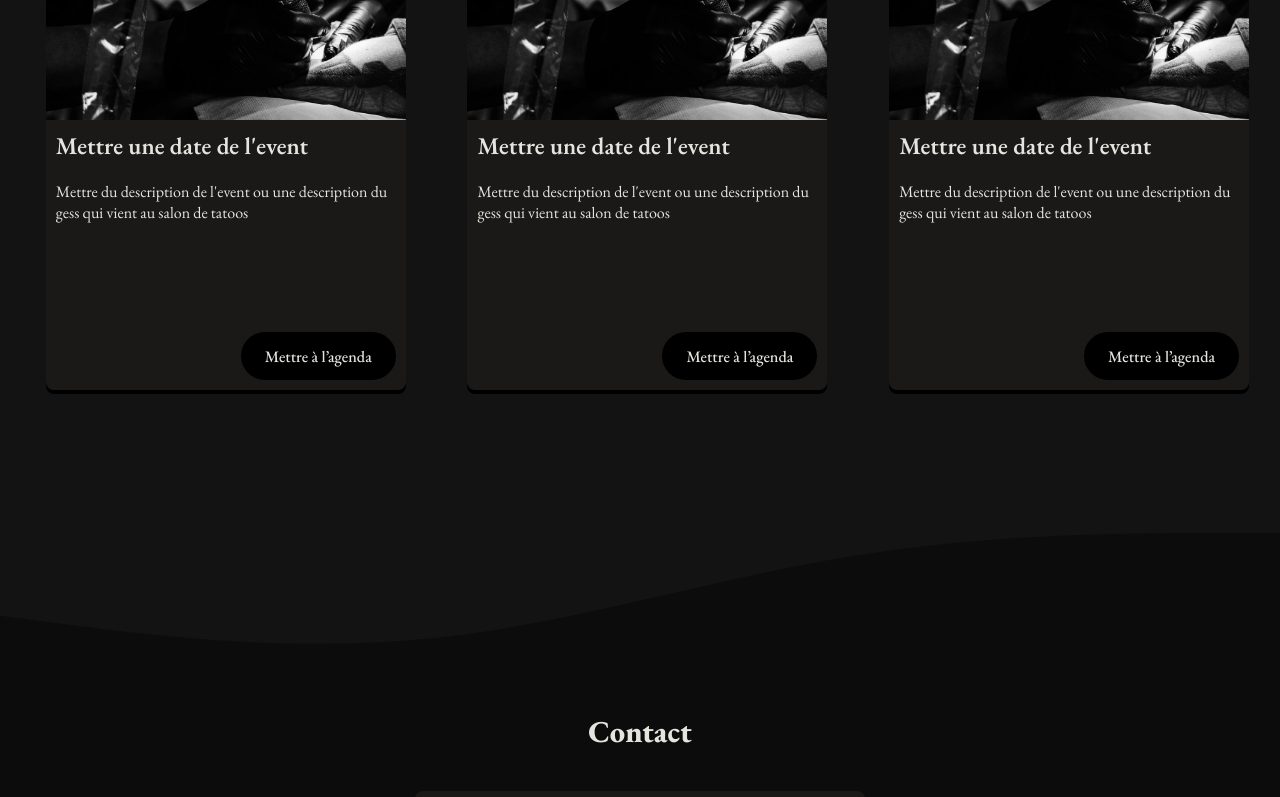
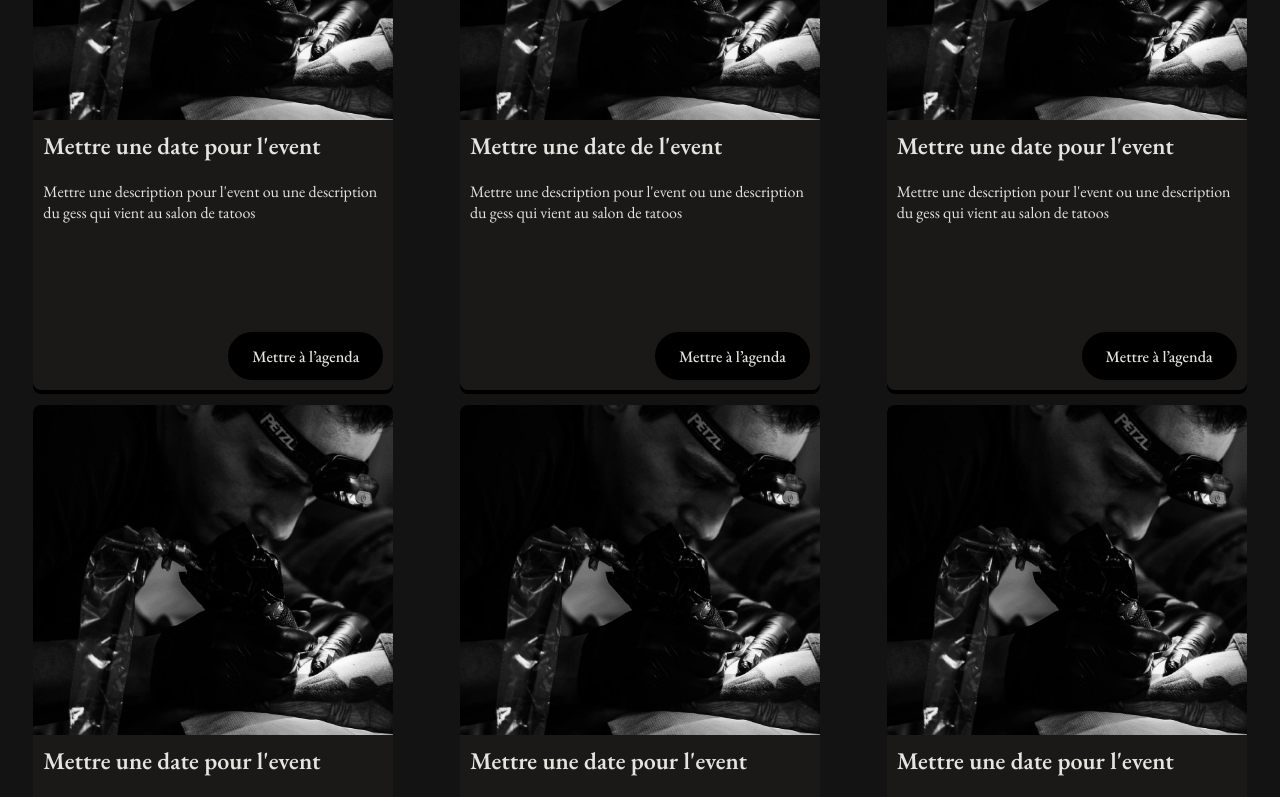
Before and after one commit to Amar-DevWeb/g-sathan, a React (Create React App) app: page / in a window 1280 px wide. Shown: the part 2100-2897 px from the top of the page. Built offline with nearby package versions, Linux system fonts and the light colour scheme.

Commit message:
respensive

```diff
--- a/src/App.js
+++ b/src/App.js
@@ -8,7 +8,7 @@ import "./App.scss";
 import "./assets/styles/index.scss";
 
 export default function App() {
-  const homeRef = useRef(null)
+  const homeRef = useRef(null);
   const tatoosRef = useRef(null);
   const calendarRef = useRef(null);
   const contactRef = useRef(null);
--- a/src/App.scss
+++ b/src/App.scss
@@ -14,3 +14,7 @@ body {
 html {
   min-width: 360px;
 }
+
+.allTest{
+  position: sticky;
+}
--- a/src/components/Card/Card.module.scss
+++ b/src/components/Card/Card.module.scss
@@ -13,7 +13,6 @@
 }
 
 .Card {
-
   display: flex;
   flex-direction: column;
   background-color: var(--grey-var-1);
@@ -77,9 +76,19 @@
   color: var(--red);
 }
 
-@media screen and (min-width : 1024px){
-  .allCard{
+@media screen and (min-width: 1024px) {
+  .allCard {
     padding-right: 0;
     padding-bottom: 15px;
+    &:first-child {
+      padding-left: 0px;
+    }
   }
 }
+
+@media screen and (min-width: 1440px) {
+  .allCard {
+    padding-bottom: 30px;
+    width: 33%;
+  }
+}
--- a/src/components/SliderImage/SliderImage.js
+++ b/src/components/SliderImage/SliderImage.js
@@ -26,7 +26,7 @@ export default function SliderImage({
         <div className={`${styles.allSlider}`}>
           <div
             className={`${styles.Slide}`}
-            style={{ transform: `translateX(-${curr * 150}%)` }}
+            style={{ transform: `translateX(-${curr * 130}%)` }}
           >
             {slides}
           </div>
--- a/src/components/SliderImage/SliderImage.module.scss
+++ b/src/components/SliderImage/SliderImage.module.scss
@@ -55,3 +55,12 @@
     width: 400px;
   }
 }
+
+@media screen and (min-width: 1440px) {
+  .allSlider {
+    border-radius: 15px;
+  }
+  .Slider {
+    width: 420px;
+  }
+}
--- a/src/pages/Calendar/Calendar.js
+++ b/src/pages/Calendar/Calendar.js
@@ -1,4 +1,4 @@
-import React, { useEffect, useState } from "react";
+import React, { useEffect} from "react";
 import styles from "./Calendar.module.scss";
 import Titre from "../../components/Title/Title.js";
 import Card from "../../components/Card/Card.js";
@@ -15,7 +15,6 @@ export default function Calendar({ calendarRef, setVisible }) {
     );
     calendarRef.current && observer.observe(calendarRef.current);
   }, [calendarRef]);
-  const [status, setStatus] = useState(true);
   return (
     <section className={`${styles.allCalendar}`} ref={calendarRef}>
       <div className={`${styles.waveRelative}`}>
@@ -28,21 +27,30 @@ export default function Calendar({ calendarRef, setVisible }) {
         </svg>
       </div>
       <Titre text="Calendar" />
-      <div className={`${styles.CardScroll}`}>
+      <div className={`${styles.CardScroll}`} itemID="test">
         <Card
-          className={`${styles.Card}`}
-          date="Mettre une date de l'event"
-          description="Mettre du description de l'event ou une description du gess qui vient au salon de tatoos"
+          date="Mettre une date pour l'event"
+          description="Mettre une description pour l'event ou une description du gess qui vient au salon de tatoos"
         />
         <Card
-          className={`${styles.Card}`}
           date="Mettre une date de l'event"
-          description="Mettre du description de l'event ou une description du gess qui vient au salon de tatoos"
+          description="Mettre une description pour l'event ou une description du gess qui vient au salon de tatoos"
         />
         <Card
-          className={`${styles.Card}`}
-          date="Mettre une date de l'event"
-          description="Mettre du description de l'event ou une description du gess qui vient au salon de tatoos"
+          date="Mettre une date pour l'event"
+          description="Mettre une description pour l'event ou une description du gess qui vient au salon de tatoos"
+        />
+        <Card
+          date="Mettre une date pour l'event"
+          description="Mettre une description pour l'event ou une description du gess qui vient au salon de tatoos"
+        />
+        <Card
+          date="Mettre une date pour l'event"
+          description="Mettre une description pour l'event ou une description du gess qui vient au salon de tatoos"
+        />
+        <Card
+          date="Mettre une date pour l'event"
+          description="Mettre une description pour l'event ou une description du gess qui vient au salon de tatoos"
         />
       </div>
     </section>
--- a/src/pages/Calendar/Calendar.module.scss
+++ b/src/pages/Calendar/Calendar.module.scss
@@ -3,6 +3,7 @@
   overflow: visible;
   background-color: var(--grey-var-3);
   z-index: 3;
+  padding-bottom: 15%;
 }
 
 .waveRelative {
@@ -23,24 +24,45 @@
   padding-bottom: 5px;
 }
 
-@media screen and (min-width : 600px){
-  .waveFixed{
-    bottom: -10px;
-
-  }
-  // .waveRelative{
-  //   display: none;
-  // }
+.divBtn {
+  width: 100%;
+  display: flex;
+  justify-content: center;
+  align-items: center;
 }
 
-@media screen and (min-width : 1024px){
-  .CardScroll{
-    flex-wrap: wrap;
-    justify-content: space-around;
-    padding-bottom: 20%;
+.btn {
+  display: flex;
+  justify-content: center;
+  align-items: center;
+  background-color: var(--black);
+  font-weight: 600;
+  font-size: 1rem;
+  width: 160px;
+  height: 48px;
+  border-radius: 40px;
+  border: none;
+  padding: 16px;
+  padding-left: 24px;
+  padding-right: 24px;
+  &:hover {
+    background-color: var(--grey-var-1);
+    color: var(--red);
   }
 }
 
+@media screen and (min-width: 600px) {
+  .waveFixed {
+    bottom: -10px;
+  }
+}
+
+@media screen and (min-width: 1024px) {
+  .CardScroll {
+    flex-wrap: wrap;
+    justify-content: space-around;
+  }
+}
 
 /* ===== Scrollbar CSS ===== */
 /* Firefox */
--- a/src/pages/Contact/Contact.module.scss
+++ b/src/pages/Contact/Contact.module.scss
@@ -16,18 +16,22 @@
   fill: var(--grey-var-4);
 }
 
-@media screen and (min-width : 600px){
-  .waveFixed{
+@media screen and (min-width: 600px) {
+  .waveFixed {
     bottom: -10px;
-
   }
   // .waveRelative{
   //   display: none;
   // }
 }
 
-@media screen and (max-height: 845px){
-  .allContact{
+@media screen and (max-height: 845px) {
+  .allContact {
     min-height: 110vh;
   }
 }
+@media screen and (max-height: 720px) {
+  .allContact {
+    min-height: 130vh;
+  }
+}
```
